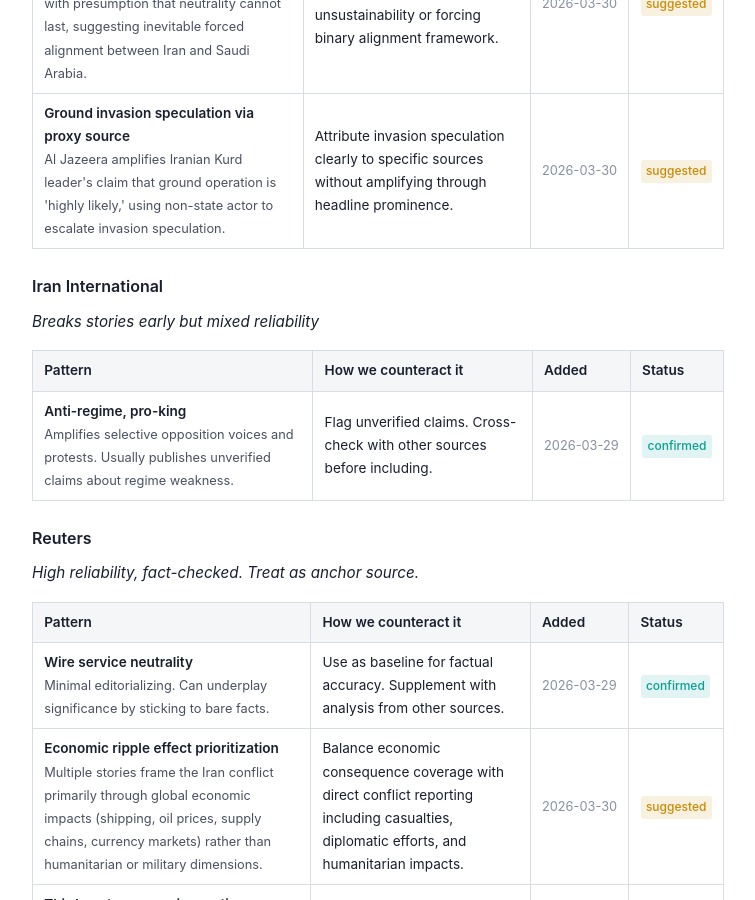
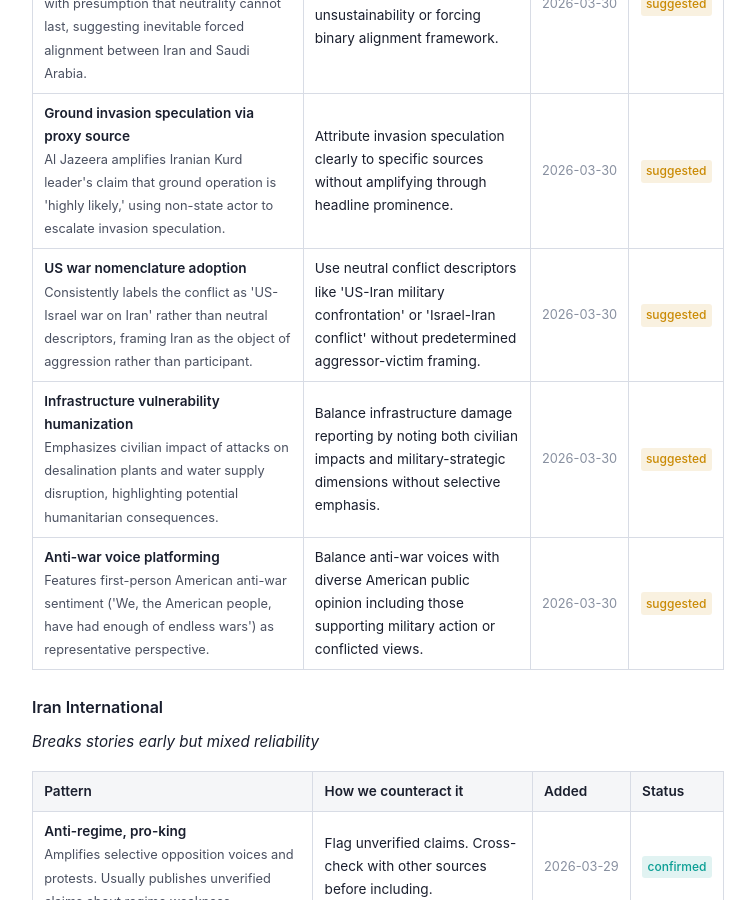
Before and after one commit to k1monfared/news_reader, a Jekyll site: the page built from docs/about.md, in a window 1280 px wide and 900 px high, scrolled down 5109 px. Shown: the whole window, without its empty margins (262-1017 px from the left). Built offline with Jekyll 4.4.1, drawn with Linux system fonts in a browser that asks for light colours; some of the changed text lies outside the part shown.

```diff
--- a/docs/_data/source_biases.json
+++ b/docs/_data/source_biases.json
@@ -139,6 +139,27 @@
         "pattern": "Ground invasion speculation via proxy source",
         "detail": "Al Jazeera amplifies Iranian Kurd leader's claim that ground operation is 'highly likely,' using non-state actor to escalate invasion speculation.",
         "debias": "Attribute invasion speculation clearly to specific sources without amplifying through headline prominence.",
+        "date_added": "2026-03-30",
+        "status": "suggested"
+      },
+      {
+        "pattern": "US war nomenclature adoption",
+        "detail": "Consistently labels the conflict as 'US-Israel war on Iran' rather than neutral descriptors, framing Iran as the object of aggression rather than participant.",
+        "debias": "Use neutral conflict descriptors like 'US-Iran military confrontation' or 'Israel-Iran conflict' without predetermined aggressor-victim framing.",
+        "date_added": "2026-03-30",
+        "status": "suggested"
+      },
+      {
+        "pattern": "Infrastructure vulnerability humanization",
+        "detail": "Emphasizes civilian impact of attacks on desalination plants and water supply disruption, highlighting potential humanitarian consequences.",
+        "debias": "Balance infrastructure damage reporting by noting both civilian impacts and military-strategic dimensions without selective emphasis.",
+        "date_added": "2026-03-30",
+        "status": "suggested"
+      },
+      {
+        "pattern": "Anti-war voice platforming",
+        "detail": "Features first-person American anti-war sentiment ('We, the American people, have had enough of endless wars') as representative perspective.",
+        "debias": "Balance anti-war voices with diverse American public opinion including those supporting military action or conflicted views.",
         "date_added": "2026-03-30",
         "status": "suggested"
       }
@@ -501,6 +522,27 @@
         "debias": "Report European leaders' positions on conflicts without reducing them to domestic political calculation framing.",
         "date_added": "2026-03-30",
         "status": "suggested"
+      },
+      {
+        "pattern": "European military deployment specification",
+        "detail": "Details specific European naval assets and their movements (Italian frigate, German warship) with precise ship names and destinations.",
+        "debias": "Report military deployments with equivalent detail across all parties, not just European contributions.",
+        "date_added": "2026-03-30",
+        "status": "suggested"
+      },
+      {
+        "pattern": "Anti-base protest localization",
+        "detail": "Amplifies local Cypriot opposition to British military bases following attacks, framing bases as liability rather than defense asset.",
+        "debias": "Present multiple local perspectives on military installations, including security benefits and strategic rationales alongside opposition.",
+        "date_added": "2026-03-30",
+        "status": "suggested"
+      },
+      {
+        "pattern": "Spanish-Iran commerce hypocrisy framing",
+        "detail": "Highlights perceived contradiction between Spain's public stance and trade relationships with Iran as 'double game' or duplicity.",
+        "debias": "Report trade-diplomacy tensions neutrally, noting distinctions between official policy positions and commercial relationships without accusatory framing.",
+        "date_added": "2026-03-30",
+        "status": "suggested"
       }
     ],
     "notes": "Reliable but limited conflict coverage"
```
Also changed, not shown: docs/_posts/2026-03-08-daily-brief.md (added, +112 -0 lines).
